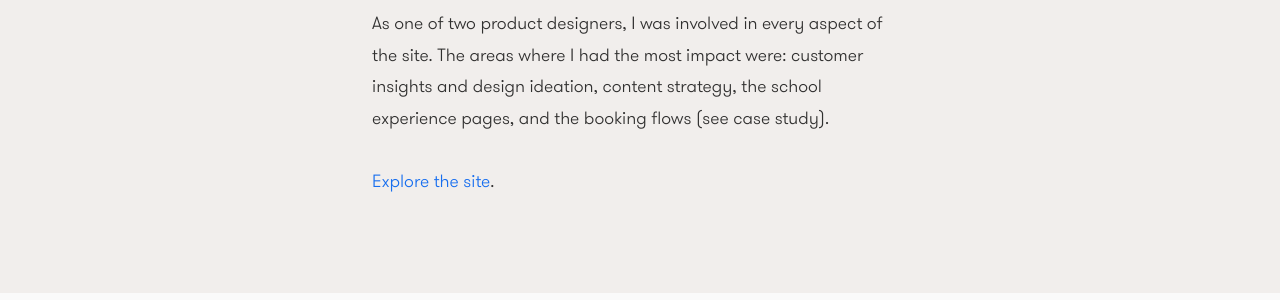
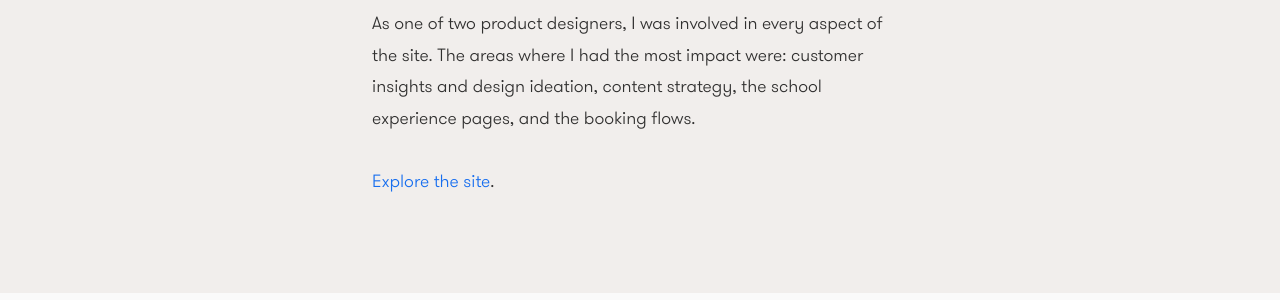
Before and after one commit to mattihicks/mattihicks, a Jekyll site: the page built from education-first.md, in a window 1280 px wide and 900 px high, scrolled down 3648 px. Shown: the part 250-550 px from the top of the window. Built offline with Jekyll 4.4.1, drawn with Linux system fonts in a browser that asks for light colours.

Commit message:
Remove case study link

```diff
--- a/_layouts/project.html
+++ b/_layouts/project.html
@@ -105,7 +105,7 @@ I had to understand if their assumption - that people would book an expensive la
 <br/><br/>
 3. To encourage people to book a course online, we learned that price transparency and flexibility is key. I designed the booking flow so that the price is on every step after they decide when they want to travel. I also worked with the business so that users can reserve a course and cancel within two weeks - rather than directly book and be locked into an expensive trip.
 <br/><br/>
-As one of two product designers, I was involved in every aspect of the site. The areas where I had the most impact were: customer insights and design ideation, content strategy, the school experience pages, and the booking flows (see case study).
+As one of two product designers, I was involved in every aspect of the site. The areas where I had the most impact were: customer insights and design ideation, content strategy, the school experience pages, and the booking flows.
 <br/><br/>
 <a href="https://www.ef.fi/languagesabroad/#/">Explore the site</a>.</p>
                               </div>
```
